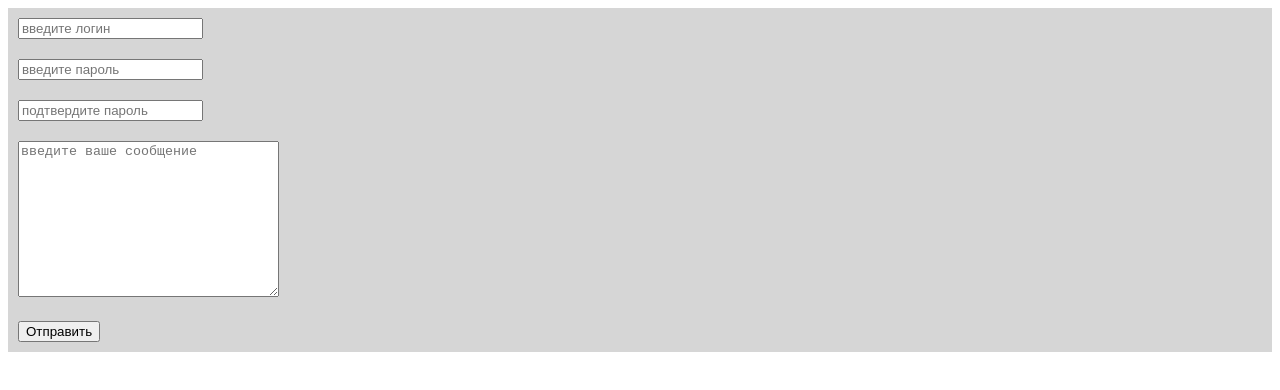
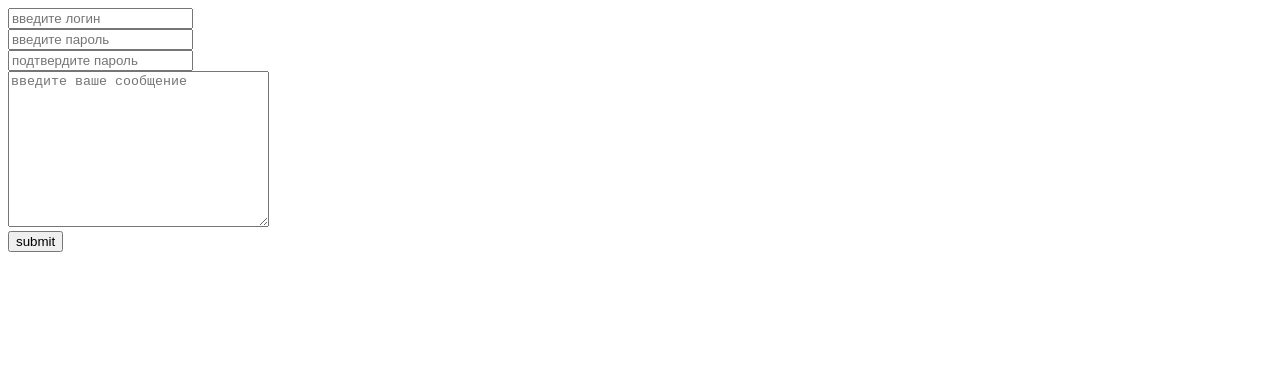
Before and after one commit to egrashinagi/experiments, a website built with webpack: page src/index.html in a window 1280 px wide. Built offline with nearby package versions, Linux system fonts and the light colour scheme.

Commit message:
эксперименты с form

```diff
--- a/src/index.html
+++ b/src/index.html
@@ -5,34 +5,29 @@
     <title>Title</title>
 </head>
 <body>
-<form class="form">
+<form class="form" method="post" action="http://test.autre.ru/form.php" id="qwe">
     <div>
         <label>
-            <input type="text" class="field form__login" placeholder="введите логин">
+            <input type="text" class="field form__login" placeholder="введите логин" form="qwe">
         </label>
     </div>
     <div>
         <label>
-            <input type="text" class="field form__password" placeholder="введите пароль">
+            <input type="text" class="field form__password" placeholder="введите пароль" form="qwe">
         </label>
     </div>
     <div>
         <label>
-            <input type="text" class="field form__password-conf" placeholder="подтвердите пароль">
+            <input type="text" class="field form__password-conf" placeholder="подтвердите пароль" form="qwe">
         </label>
     </div>
     <div>
         <label>
             <textarea name="message" id="" cols="30" rows="10" class="field form__message"
-                      placeholder="введите ваше сообщение"></textarea>
+                      placeholder="введите ваше сообщение" form="qwe"></textarea>
         </label>
     </div>
-    <div>
-        <label>
-            <button type="submit" class="form__submit">Отправить</button>
-        </label>
-    </div>
-
+    <input type="submit" class="form__submit" value='submit' formmethod="post" form="qwe">
 </form>
 </body>
 </html>
--- a/src/index.js
+++ b/src/index.js
@@ -9,12 +9,11 @@ let message = form.querySelector('.form__message');
 let fields = form.querySelectorAll('.field');
 
 function generateError(text) {
-    let error = document.createElement('div');
+    let error = document.createElement('span');
     error.className = 'error';
     error.style.color = 'red';
     error.innerHTML = text;
     return error;
-
 }
 
 function removeValidation() {
@@ -29,7 +28,7 @@ function checkField() {
     for (let i = 0; i < fields.length; i++) {
         if (!fields[i].value) {
             console.log('field is blanck', fields[i]);
-            let error = generateError('Поле не заполнено');
+            let error = generateError('*');
             form[i].parentElement.insertBefore(error, fields[i]);
         }
     }
@@ -48,3 +47,50 @@ form.addEventListener('submit', function (event) {
     checkField();
     checkPasswordMatch();
 });
+
+// let form = document.querySelector('.cards');
+// console.log('нашлась!', form);
+//
+// function showError(container, errorMessage) {
+//     container.className = 'error';
+//     let msgElem = document.createElement('span');
+//     msgElem.className = "error-message";
+//     msgElem.innerHTML = errorMessage;
+//     container.appendChild(msgElem);
+// }
+//
+// function resetError(container) {
+//     container.className = '';
+//     if (container.lastChild.className === "error-message") {
+//         container.removeChild(container.lastChild);
+//     }
+// }
+//
+// function validate(form) {
+//     let elems = form.elements;
+//
+//     resetError(elems.number.parentNode);
+//     if (!elems.number.value) {
+//         showError(elems.number.parentNode, ' * ');
+//     }
+//
+//     resetError(elems.month.parentNode);
+//     if (!elems.month.value) {
+//         showError(elems.month.parentNode, ' * ');
+//     }
+//
+//     resetError(elems.year.parentNode);
+//     if (!elems.year.value) {
+//         showError(elems.year.parentNode, ' * ');
+//     }
+//
+//     resetError(elems.username.parentNode);
+//     if (!elems.username.value) {
+//         showError(elems.username.parentNode, ' * ');
+//     }
+//
+//     resetError(elems.pass.parentNode);
+//     if (!elems.pass.value) {
+//         showError(elems.pass.parentNode, ' * ');
+//     }
+// }
--- a/src/index.scss
+++ b/src/index.scss
@@ -1,4 +1,4 @@
-.form {
+.cards {
     display: flex;
     flex-direction: column;
     justify-content: center;
@@ -6,12 +6,15 @@
     background-color: #d6d6d6;
 }
 
-input, textarea, button {
-    margin: 10px;
+.error input,
+.error textarea {
+    border: 1px solid red;
 }
 
-.error input,
-.error textarea
-{
+.error {
+    color: red;
+}
+
+.newClass {
     border: 1px solid red;
 }
```
